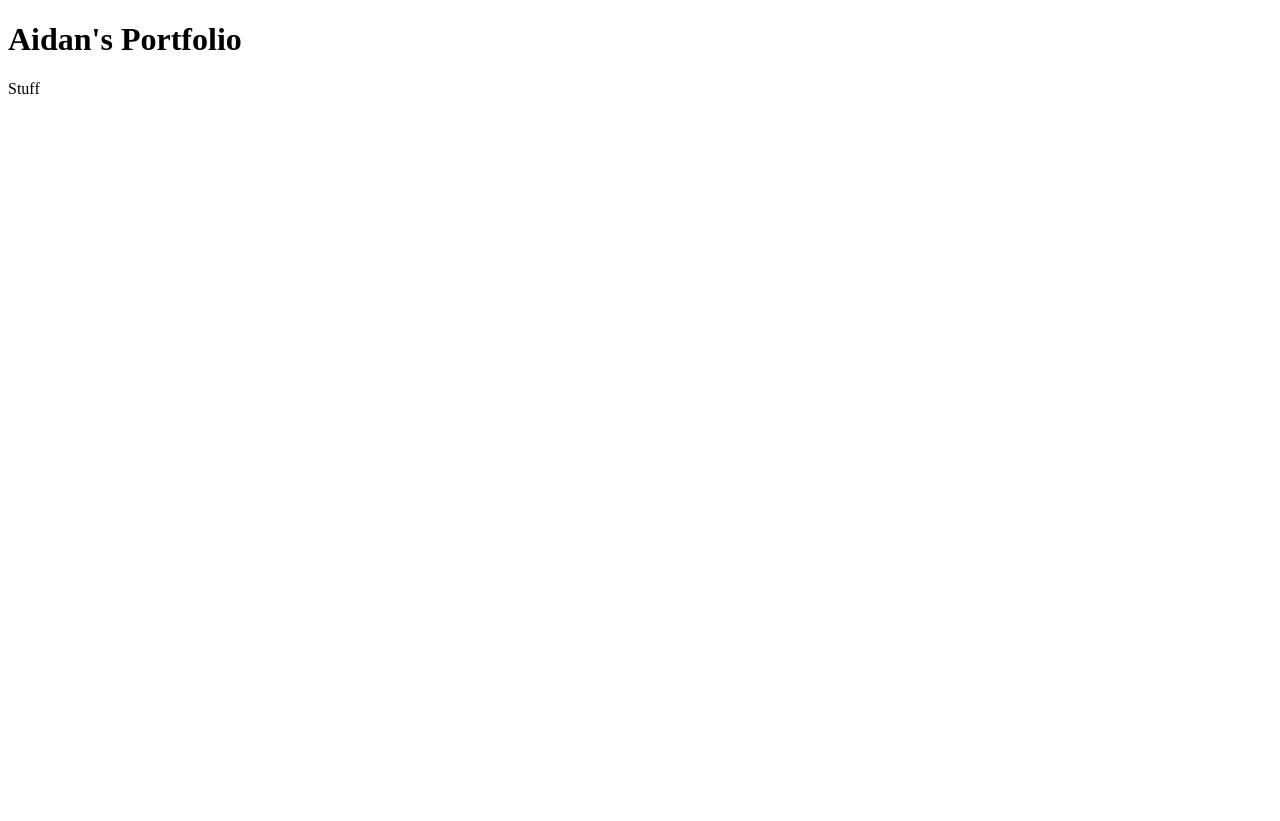
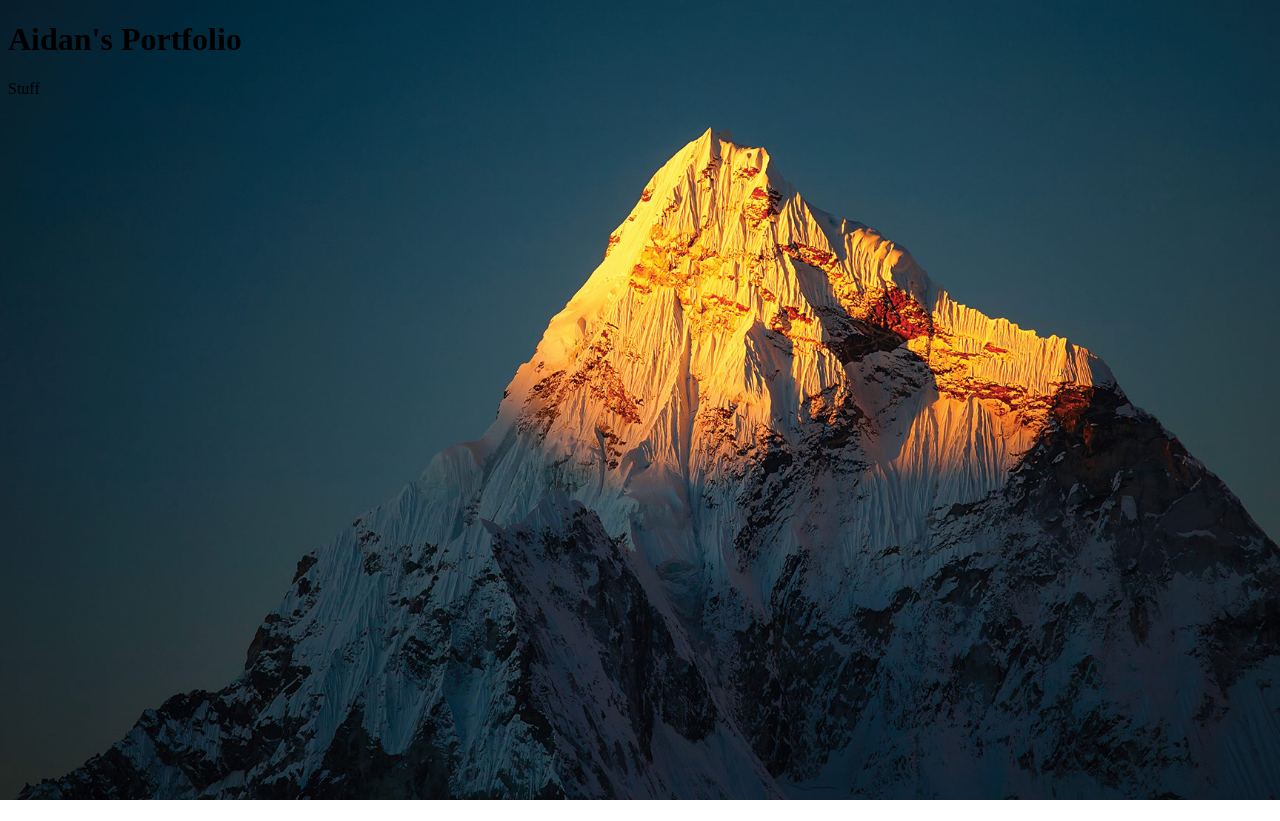
Before and after one commit to AidanPelle/AidanPelle.github.io, a plain HTML site: page index.html in a window 1280 px wide. Drawn offline with Linux system fonts and the light colour scheme.

Commit message:
#Found the error

```diff
--- a/index.html
+++ b/index.html
@@ -8,13 +8,10 @@
             }
 
             .bg {
-                /* The image used */
-                background-image: url("Mountain.jpg");
+                background-image: url("images/Mountain.jpg");
 
-                /* Full height */
                 height: 100%;
 
-                /* Center and scale the image nicely */
                 background-position: center;
                 background-repeat: no-repeat;
                 background-size: cover;
```
